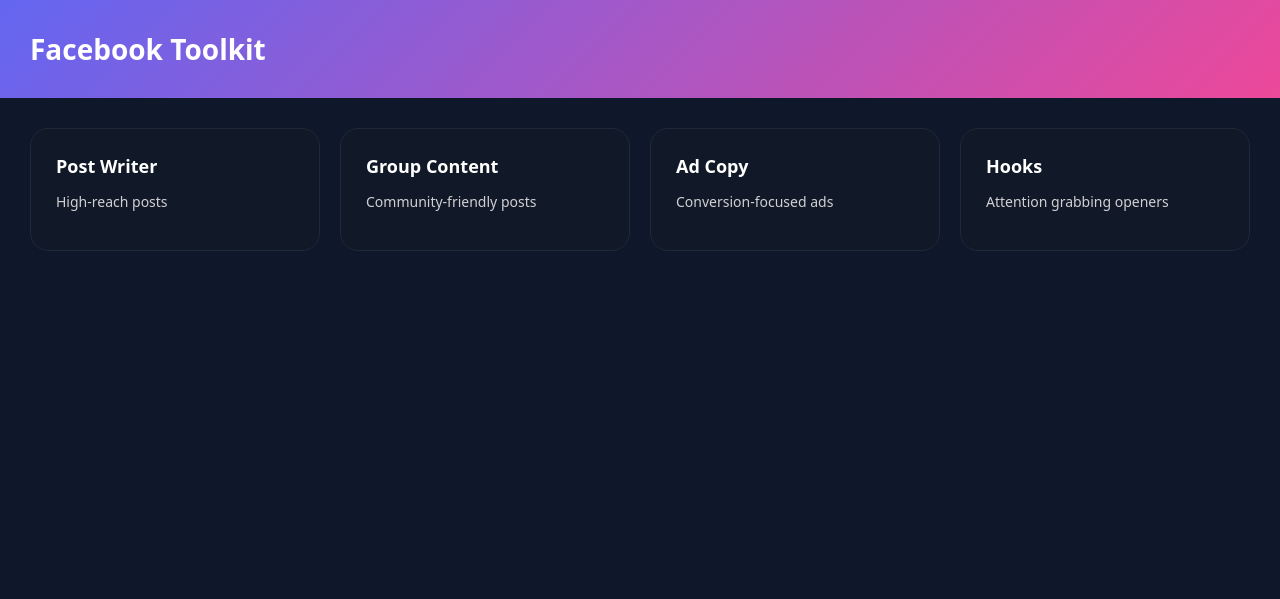
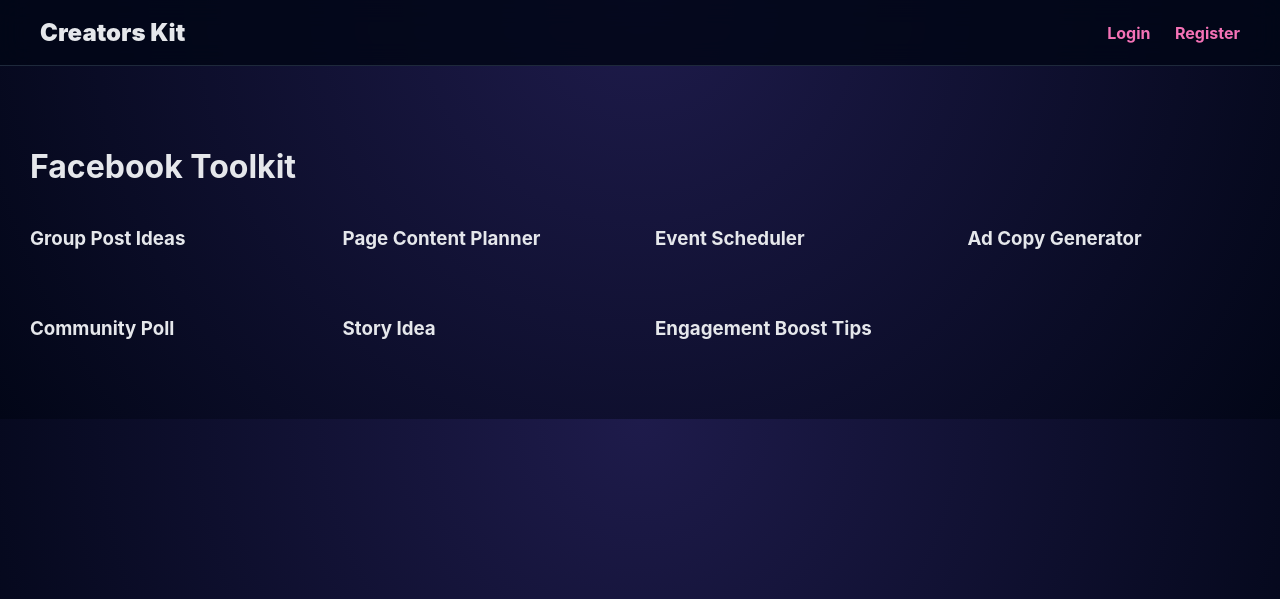
Before and after one commit to drwttierney-wq/Creatorskit, a Flask app: page /platform/facebook in a window 1280 px wide. Shown: the top 599 px of the page. Run offline with Flask 3, Linux system fonts and the light colour scheme.

Commit message:
Update facebook.html

```diff
--- a/templates/facebook.html
+++ b/templates/facebook.html
@@ -1,11 +1,14 @@
-{% set platform_name = "Facebook" %}
-{% set platform_id = "facebook" %}
-
-{% set tools = [
-  {"id": "post_writer", "name": "Post Writer", "desc": "High-reach posts"},
-  {"id": "group_posts", "name": "Group Content", "desc": "Community-friendly posts"},
-  {"id": "ad_copy", "name": "Ad Copy", "desc": "Conversion-focused ads"},
-  {"id": "hooks", "name": "Hooks", "desc": "Attention grabbing openers"}
-] %}
-
-{% include "platform.html" %}
+{% extends 'base.html' %}
+{% set platform = "facebook" %}
+{% set tools = ["Group Post Ideas","Page Content Planner","Event Scheduler","Ad Copy Generator","Community Poll","Story Idea","Engagement Boost Tips"] %}
+{% block content %}
+<h1 class="text-5xl font-bold mb-10 facebook-accent">{{ platform|capitalize }} Toolkit</h1>
+<div class="grid grid-cols-1 sm:grid-cols-2 md:grid-cols-3 lg:grid-cols-4 gap-6 max-w-7xl mx-auto">
+    {% for tool in tools %}
+    <div class="tool-btn" onclick="useTool('{{ platform }}', '{{ tool }}')">
+        <h3 class="text-2xl font-semibold">{{ tool }}</h3>
+        <div id="result-{{ platform }}-{{ tool.replace(' ', '') }}" class="result-box"></div>
+    </div>
+    {% endfor %}
+</div>
+{% endblock %}
```
